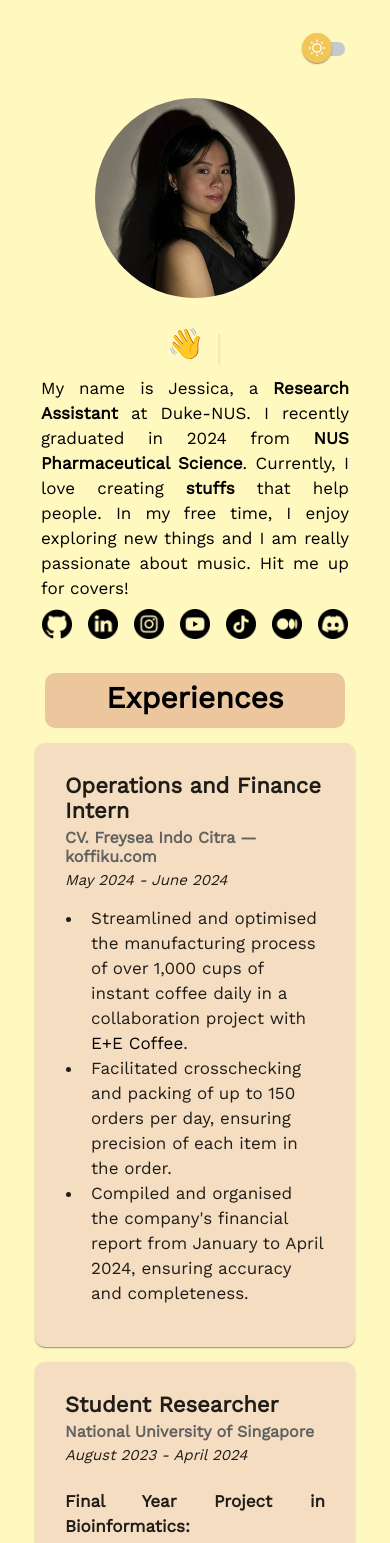
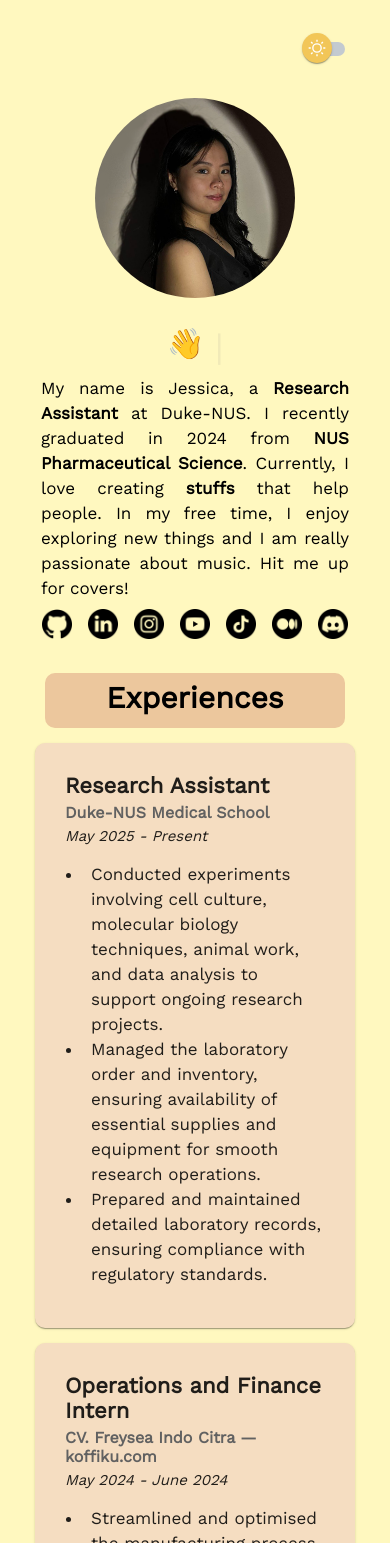
Before and after one commit to maryjess/jessica-mary, a React (Create React App) app: page / in a window 390 px wide. Shown: the top 1543 px of the page. Built offline with nearby package versions, Linux system fonts and the light colour scheme; a web font is replaced by a local one.

Commit message:
Update experience for mobile

```diff
--- a/src/components/Experience.js
+++ b/src/components/Experience.js
@@ -18,6 +18,41 @@ const Experience = () => {
       {isMobileScreen ?
         <Stack direction="column" justifyContent="center" alignItems="center" spacing={4}>
           <div className="padding-right">
+            <div className="padding-bottom">
+              <Card
+                sx={{
+                  width: "320px",
+                  height: "auto",
+                  borderRadius: "10px",
+                  backgroundColor: "#f5ddc1",
+                  display: "flex"
+                }}
+              >
+                <div className="card-contents">
+                  <CardContent
+                    sx={{padding: "30px", paddingBottom: "0px"}}
+                  >
+                    <Stack justifyContent="space-evenly">
+                      <h3 className="vertical-timeline-element--title">Research Assistant</h3>
+                      <h4 className="vertical-timeline-element--subtitle">Duke-NUS Medical School</h4>
+                      <h4 className="vertical-timeline-element-date">May 2025 - Present</h4>
+                      <p className="para mobile">
+                        <ul>
+                          <li>Conducted experiments involving cell culture, molecular biology techniques, animal work,
+                            and data analysis to support ongoing research projects.
+                          </li>
+                          <li>Managed the laboratory order and inventory, ensuring availability of essential supplies
+                            and equipment for smooth research operations.
+                          </li>
+                          <li>Prepared and maintained detailed laboratory records, ensuring compliance with regulatory standards.
+                          </li>
+                        </ul>
+                      </p>
+                    </Stack>
+                  </CardContent>
+                </div>
+              </Card>
+            </div>
             <div className="padding-bottom">
               <Card
                 sx={{
```
